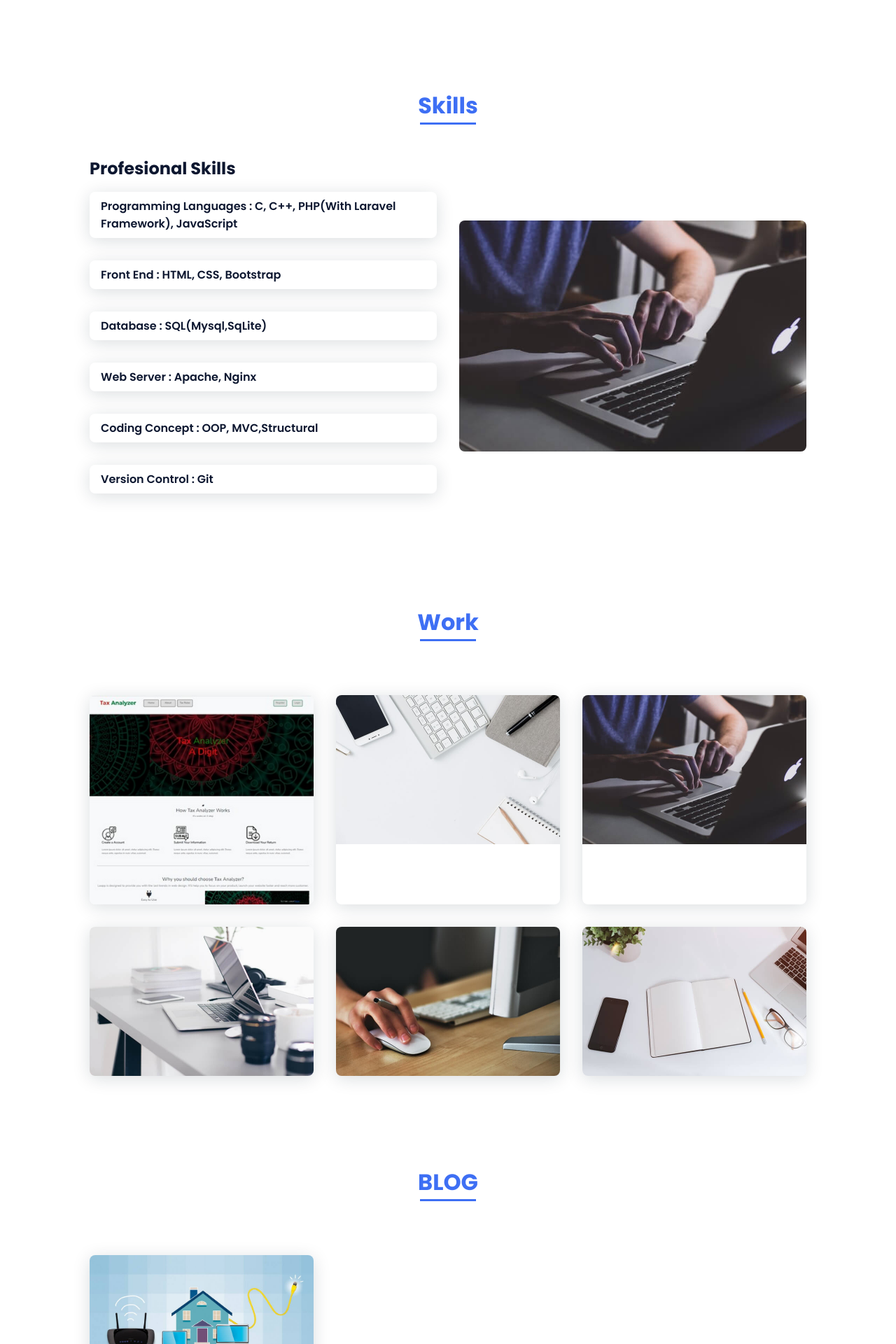
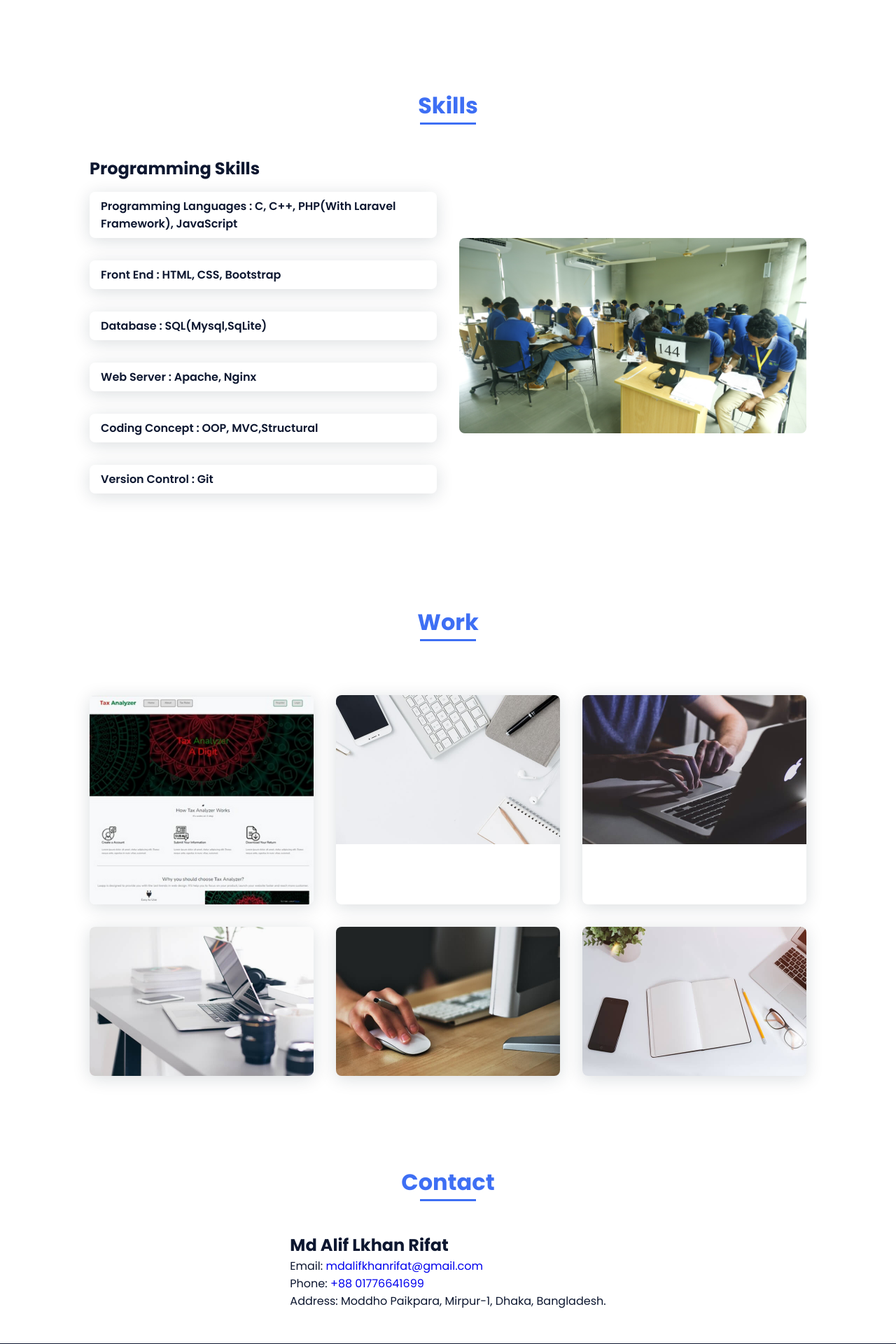
Before and after one commit to mdalifkhanrifat/my_portfolio, a PHP site: page / in a window 1280 px wide. Shown: the part 1240-3160 px from the top of the page at 70% size. Run offline with PHP 8.4, Linux system fonts and the light colour scheme.

Commit message:
Add address

```diff
--- a/view/contact.php
+++ b/view/contact.php
@@ -1,14 +1,20 @@
 <!--===== CONTACT =====-->
 <section class="contact section" id="contact">
-            <h2 class="section-title">Contact</h2>
+    <h2 class="section-title">Contact</h2>
 
-            <div class="contact__container bd-grid">
-                <form action="" class="contact__form">
-                    <input type="text" placeholder="Name" class="contact__input">
-                    <input type="mail" placeholder="Email" class="contact__input">
-                    <textarea name="" id="" cols="0" rows="10" class="contact__input"></textarea>
-                    <input type="button" value="Enviar" class="contact__button button">
-                </form>
-            </div>
+    <div class="contact__container bd-grid">
+
+
+        <section id="contact-info">
+            <h2>Md Alif Lkhan Rifat</h2>
+            <ul>
+                <li>Email: <a href="mailto:mdalifkhanrifat@gmail.com">mdalifkhanrifat@gmail.com</a></li>
+                <li>Phone: <a href="tel:+8801776641699">+88 01776641699</a></li>
+                <li>Address: Moddho Paikpara, Mirpur-1, Dhaka, Bangladesh.</li>
+            </ul>
         </section>
-    </main>
+
+    </div>
+</section>
+
+</main>
--- a/view/header_nav.php
+++ b/view/header_nav.php
@@ -12,7 +12,7 @@
                     <li class="nav__item"><a href="#about" class="nav__link">About</a></li>
                     <li class="nav__item"><a href="#skills" class="nav__link">Skills</a></li>
                     <li class="nav__item"><a href="#work" class="nav__link">Work</a></li>
-                    <li class="nav__item"><a href="#blog" class="nav__link">Blog</a></li>
+                    <!-- <li class="nav__item"><a href="#blog" class="nav__link">Blog</a></li> -->
                     <li class="nav__item"><a href="#contact" class="nav__link">Contact</a></li>
                 </ul>
             </div>
--- a/view/home.php
+++ b/view/home.php
@@ -2,7 +2,6 @@
 <section class="home bd-grid" id="home">
             <div class="home__data">
                 <h1 class="home__title">Hi,<br>I'am <span class="home__title-color">Md. Alif Khan Rifat</span><br>Junior Software Developer</h1>
-
                 <a href="https://drive.google.com/uc?export=download&id=1xewse6Z9yCBAz_yuV-6KrbWNfx8QcqgF" class="button">Download CV</a>
             </div>
 
--- a/view/layouts/app.php
+++ b/view/layouts/app.php
@@ -5,8 +5,8 @@ include_once  __DIR__ . DIRECTORY_SEPARATOR . '../home.php';
 include_once  __DIR__ . DIRECTORY_SEPARATOR . '../about.php';
 include_once  __DIR__ . DIRECTORY_SEPARATOR . '../skills.php';
 include_once  __DIR__ . DIRECTORY_SEPARATOR . '../work.php';
-include_once  __DIR__ . DIRECTORY_SEPARATOR . '../blog.php';
+// include_once  __DIR__ . DIRECTORY_SEPARATOR . '../blog.php';
 
-// include_once  __DIR__ . DIRECTORY_SEPARATOR . '../contact.php';
+include_once  __DIR__ . DIRECTORY_SEPARATOR . '../contact.php';
 include_once  __DIR__ . DIRECTORY_SEPARATOR . 'footer.php';
 ?>
--- a/view/skills.php
+++ b/view/skills.php
@@ -4,7 +4,7 @@
 
             <div class="skills__container bd-grid">
                 <div>
-                    <h2 class="skills__subtitle">Profesional Skills</h2>
+                    <h2 class="skills__subtitle">Programming Skills</h2>
                     <!-- <p class="skills__text">Lorem ipsum dolor sit, amet consectetur adipisicing elit. Velit optio id vero amet, alias architecto consectetur error eum eaque sit.</p> -->
                     <div class="skills__data">
                         <span class="skills__name">Programming Languages : C, C++, PHP(With Laravel Framework), JavaScript</span>
@@ -27,7 +27,7 @@
                 </div>
 
                 <div>
-                    <img src="assets/img/work3.jpg" alt="" class="skills__img">
+                    <img src="assets/img/icpc.jpg" alt="" class="skills__img">
                 </div>
             </div>
         </section>
```
Also changed, not shown: assets/img/icpc.jpg (added), 2 other files.
